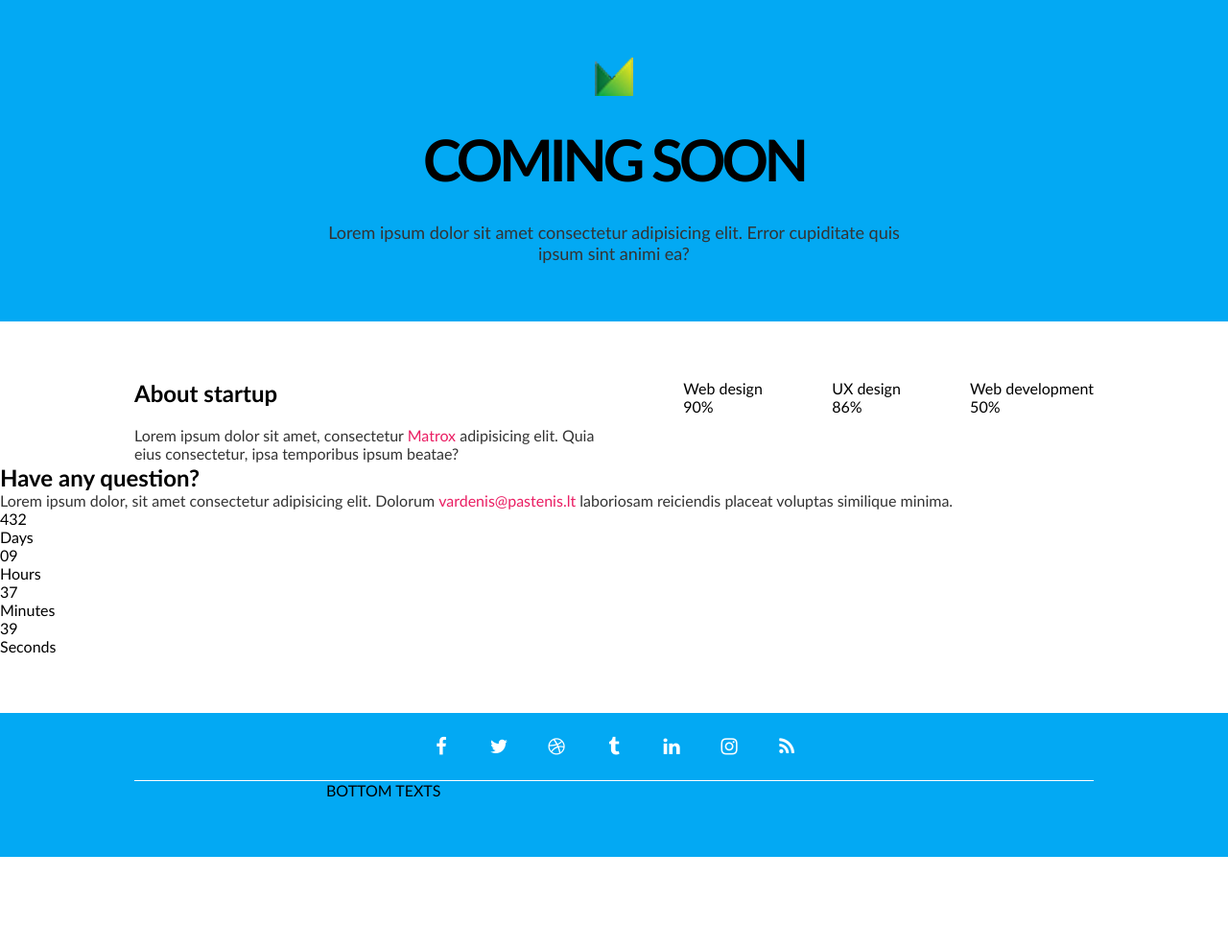
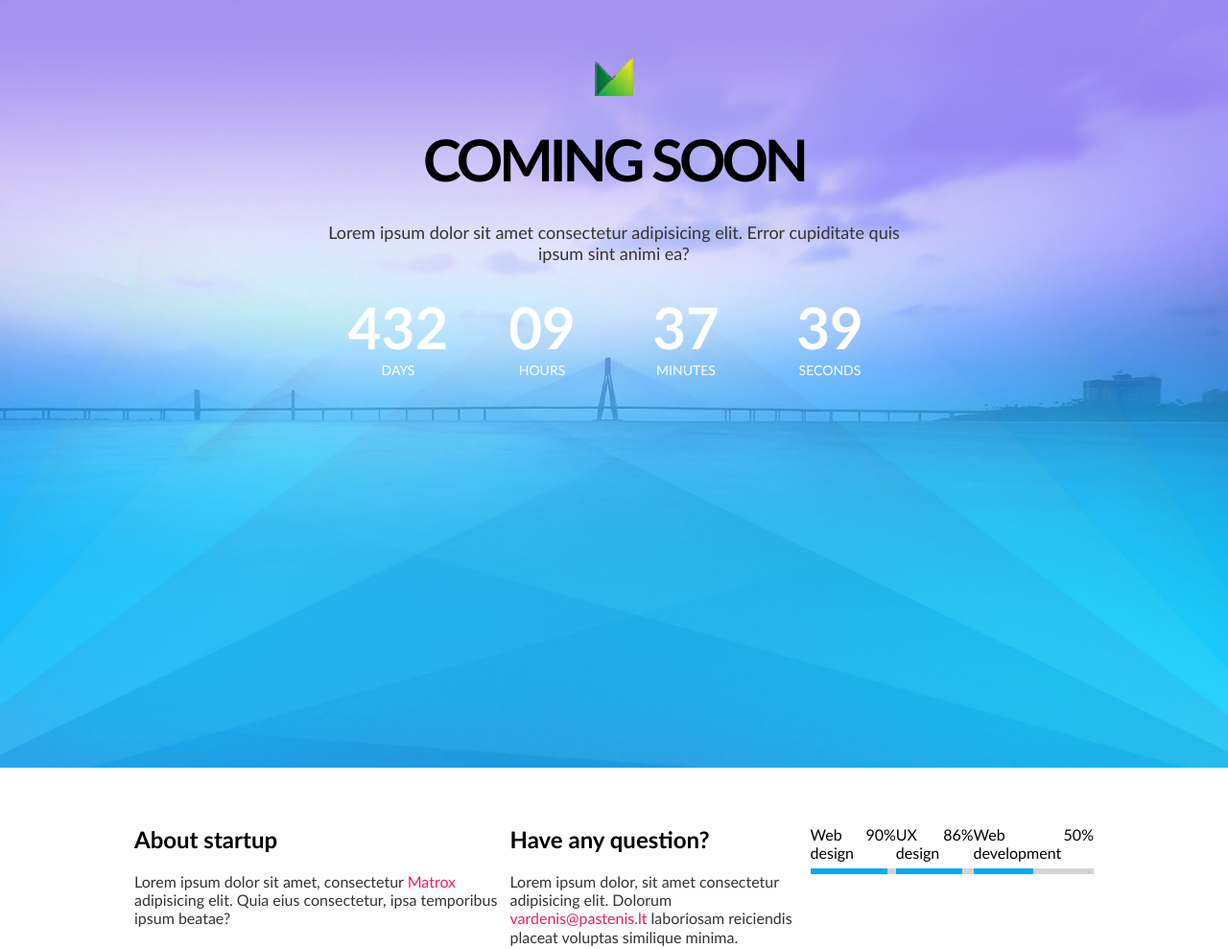
Before and after one commit to MonikaJaraite/08-coming-soon, a website: page index.html in a window 1280 px wide. Shown: the top 989 px of the page at 96% size. Before the commit the page ends 893 px from the top, so only its background shows below. Drawn offline with Linux system fonts and the light colour scheme.

Commit message:
Clock #4

```diff
--- /dev/null
+++ b/css/components/clock.css
@@ -0,0 +1,24 @@
+.clock {
+    display: flex;
+    flex-wrap: wrap;
+    gap: 30px 0;
+    text-align: center;
+    color: #fff;
+}
+.clock > .time {
+    width: 25%;
+}
+.clock > .time > .value {
+    font-size: 60px;
+    font-weight: bold;
+}
+.clock > .time > .label {
+    font-size: 14px;
+    text-transform: uppercase;
+}
+
+@media (max-width: 560px) {
+    .clock > .time {
+        width: 50%;
+    }
+}
--- a/css/pages/home.css
+++ b/css/pages/home.css
@@ -4,7 +4,8 @@
 /* 3rd-party */
 @import '../3rd-party/font-awesome.min.css';
 /* components */
-@import '../components/progress-bar.css'
+@import '../components/clock.css';
+@import '../components/progress-bar.css';
 /* CUSTOM STYLE BELOW THIS COMMENT LINE */
 
 /* hero */
--- a/index.html
+++ b/index.html
@@ -23,6 +23,24 @@
             <img class="logo" src="./img/logo.png" alt="Logo">
             <h1 class="main-title">Coming soon</h1>
             <p class="main-description">Lorem ipsum dolor sit amet consectetur adipisicing elit. Error cupiditate quis ipsum sint animi ea?</p>
+            <div class="clock">
+                <div class="time">
+                    <div class="value">432</div>
+                    <div class="label">Days</div>
+                </div>
+                <div class="time">
+                    <div class="value">09</div>
+                    <div class="label">Hours</div>
+                </div>
+                <div class="time">
+                    <div class="value">37</div>
+                    <div class="label">Minutes</div>
+                </div>
+                <div class="time">
+                    <div class="value">39</div>
+                    <div class="label">Seconds</div>
+                </div>
+            </div>
         </div>
     </section>
 
@@ -31,6 +49,10 @@
             <div class="column">
                 <h2>About startup</h2>
                 <p>Lorem ipsum dolor sit amet, consectetur <a href="#">Matrox</a> adipisicing elit. Quia eius consectetur, ipsa temporibus ipsum beatae?</p>
+            </div>
+            <div class="column right-column">
+                <h2>Have any question?</h2>
+                <p>Lorem ipsum dolor, sit amet consectetur adipisicing elit. Dolorum <a href="mailto:vardenis@pastenis.lt">vardenis@pastenis.lt</a> laboriosam reiciendis placeat voluptas similique minima.</p>
             </div>
                 <div class="progress-bar">
                     <div class="top">
@@ -60,28 +82,6 @@
                     </div>
                 </div>
             </div>
-            <div class="column right-column">
-                <h2>Have any question?</h2>
-                <p>Lorem ipsum dolor, sit amet consectetur adipisicing elit. Dolorum <a href="mailto:vardenis@pastenis.lt">vardenis@pastenis.lt</a> laboriosam reiciendis placeat voluptas similique minima.</p>
-                <div class="clock">
-                    <div class="time">
-                        <div class="value">432</div>
-                        <div class="label">Days</div>
-                    </div>
-                    <div class="time">
-                        <div class="value">09</div>
-                        <div class="label">Hours</div>
-                    </div>
-                    <div class="time">
-                        <div class="value">37</div>
-                        <div class="label">Minutes</div>
-                    </div>
-                    <div class="time">
-                        <div class="value">39</div>
-                        <div class="label">Seconds</div>
-                    </div>
-                </div>
-            </div>
         </div>
     </main>
 
```
